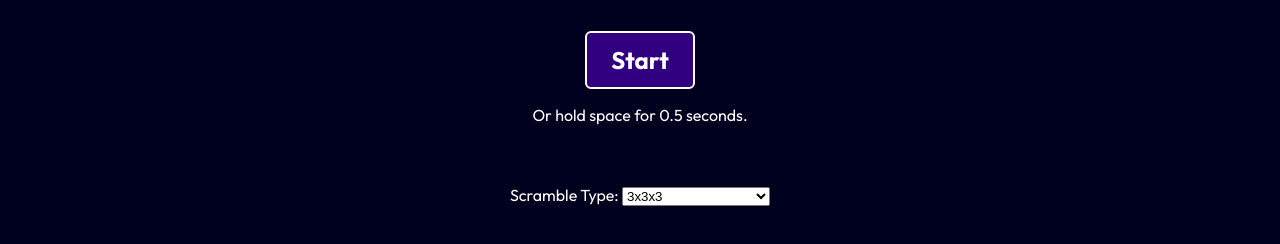
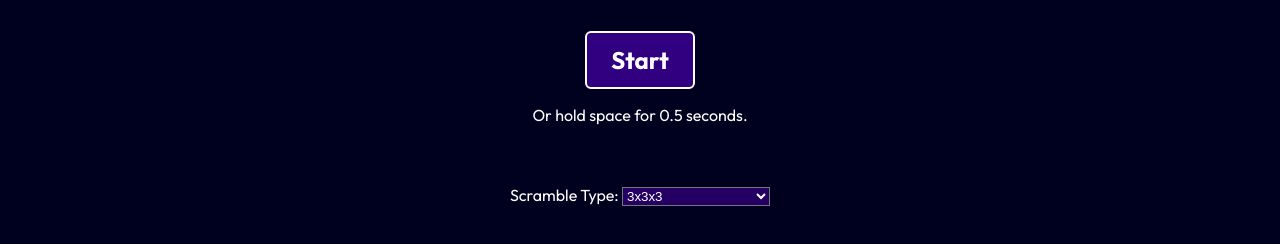
Before and after one commit to Cubitry/cubitry.github.io, a plain HTML site: page index.html in a window 1280 px wide. Shown: the part 326-570 px from the top of the page. Drawn offline with Linux system fonts and the light colour scheme.

Commit message:
Refactor CSS styles and add select element styles

```diff
--- a/style.css
+++ b/style.css
@@ -7,6 +7,10 @@ body {
 h1 {
     font-family: 'Orbitron', sans-serif;
     font-weight: 900;
+}
+select {
+    background-color: oklch(0.25 0.1501 286.37);
+    color: oklch(0.9973 0.0014 286.37);
 }
 .nav {
     display: flex;
```
